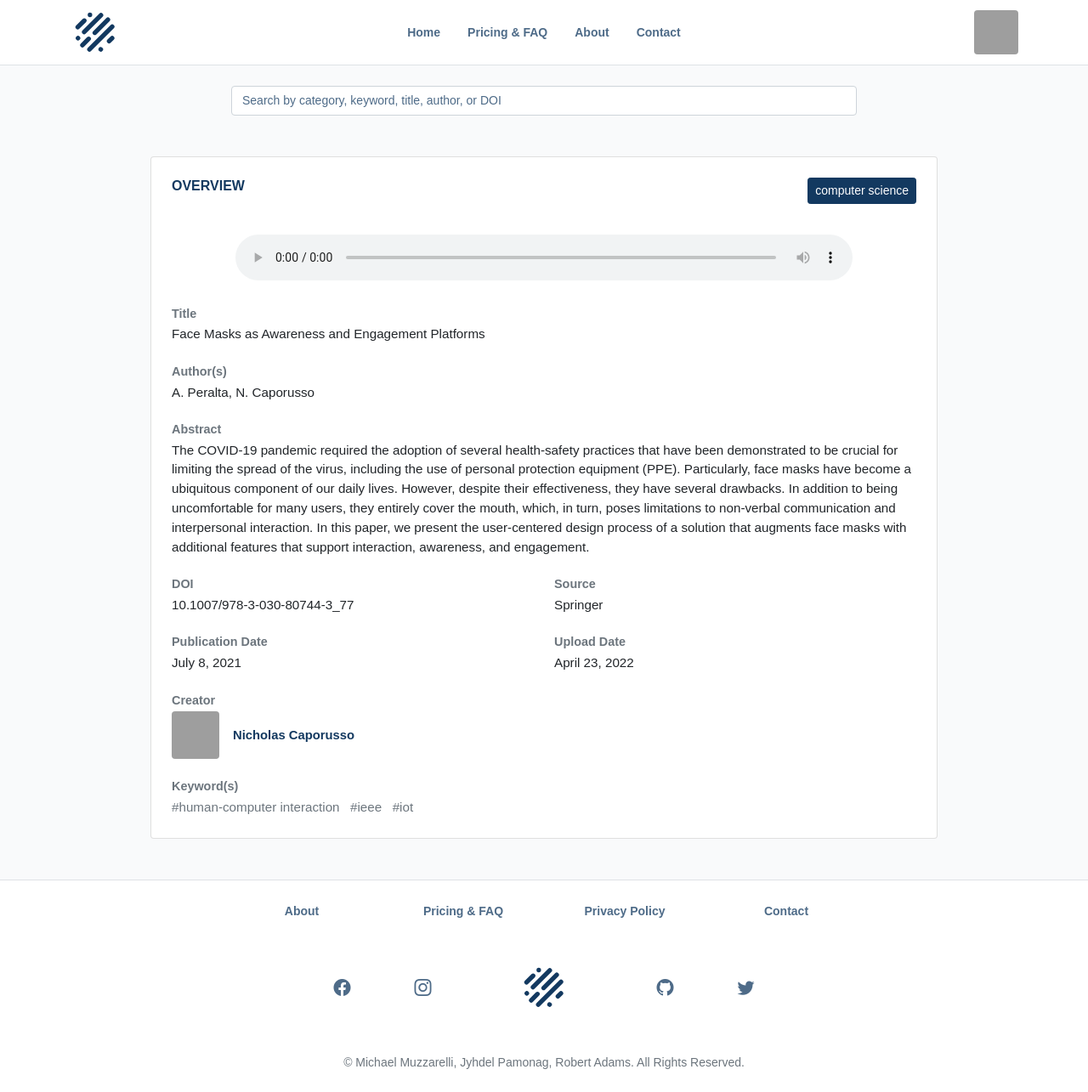
After one commit to muzzarellimj/podscholar, a PHP site: page /app/podcast/podcast.html in a window 1280 px wide. The commit adds this page. Shown: the whole page at 85% size. Run offline with PHP 8.4, Linux system fonts and the light colour scheme; some web fonts are replaced; grey boxes are pictures that could not be loaded.

Commit message:
Author podcast page HTML and Sass

```diff
--- /dev/null
+++ b/app/podcast/podcast.html
@@ -0,0 +1,240 @@
+<!doctype html>
+
+<html lang="en">
+	<head>
+		<meta charset="utf-8">
+		<meta name="viewport" content="width=device-width, initial-scale=1">
+
+		<title>PodScholar | The Impact of Social Media in Military Recruiting by Nicholas Caporusso</title>
+
+		<link rel="shortcut icon" href="../../asset/img/brand/brand-primary.svg">
+
+		<link rel="stylesheet" href="../../asset/css/bootscholar.css">
+	</head>
+
+	<body>
+		<header class="border-bottom">
+			<nav class="navbar navbar-expand-md">
+				<div class="container">
+					<div class="navbar-brand-container">
+						<a class="navbar-brand" href="../index.html">
+							<img class="navbar-brand-image" src="../../asset/img/brand/brand-primary.svg" alt="PodScholar">
+						</a>
+					</div>
+
+					<button class="navbar-toggler" type="button" data-bs-toggle="collapse" data-bs-target="#navigation" aria-controls="navigation" aria-expanded="false" aria-label="Toggle Navigation">
+						<span class="navbar-toggler-icon"></span>
+					</button>
+
+					<div id="navigation" class="collapse navbar-collapse">
+						<ul class="navbar-nav">
+							<li class="nav-item"><a class="nav-link" href="../index.html">Home</a></li>
+							<li class="nav-item"><a class="nav-link" href="../faq.html">Pricing & FAQ</a></li>
+							<li class="nav-item"><a class="nav-link" href="../about.html">About</a></li>
+							<li class="nav-item"><a class="nav-link" href="../contact.html">Contact</a></li>
+						</ul>
+
+						<div class="navbar-user-profile-container">
+							<div class="dropdown">
+								<a role="button" id="navbar-user-profile-dropdown" data-bs-toggle="dropdown" data-bs-auto-close="outside" aria-expanded="false">
+									<img class="navbar-user-profile-avatar" src="https://i.imgur.com/iza0pJ4.jpg" alt="Michael Muzzarelli">
+								</a>
+
+								<div class="navbar-user-profile-dropdown dropdown-menu dropdown-menu-end" aria-labelledby="navbar-user-profile-dropdown">
+									<div class="navbar-user-profile-dropdown-row" style="transform: rotate(0)">
+										<div class="navbar-user-profile-dropdown-avatar-container">
+											<img class="navbar-user-profile-dropdown-avatar" src="https://i.imgur.com/iza0pJ4.jpg" alt="Michael Muzzarelli">
+										</div>
+
+										<div class="navbar-user-profile-dropdown-username-container">
+											<div class="navbar-user-profile-dropdown-username-stack">
+												<h6 class="navbar-user-profile-dropdown-name">Michael Muzzarelli</h6>
+												<a class="navbar-user-profile-dropdown-username" href="../user/user.html?muzzarellimj">@muzzarellimj</a>
+											</div>
+										</div>
+									</div>
+
+									<hr class="dropdown-divider">
+
+									<div class="navbar-user-profile-dropdown-row">
+										<div class="navbar-user-profile-item-container">
+											<a class="navbar-user-profile-item" href="#">Preferences</a>
+											<a class="navbar-user-profile-item" href="#">Sign Out</a>
+										</div>
+									</div>
+								</div>
+							</div>
+						</div>
+					</div>
+				</div>
+			</nav>
+		</header>
+
+		<main class="podcast">
+			<section class="search">
+				<div class="container">
+					<div class="search-row">
+						<div class="search-col">
+							<label for="search-field" class="visually-hidden">Search by category, keyword, title, author, or DOI</label>
+							<input id="search-field" class="form-control" type="text" placeholder="Search by category, keyword, title, author, or DOI">
+						</div>
+					</div>
+				</div>
+			</section>
+
+			<div class="container">
+				<div class="row justify-content-center pt-5">
+					<div class="col-10">
+						<div class="card p-4">
+							<div class="row">
+								<div class="col-6">
+									<h6 class="podcast-attribute-category">overview</h6>
+								</div>
+
+								<div class="col-6 text-end">
+									<button class="btn btn-sm btn-primary" href="#">computer science</button>
+								</div>
+							</div>
+
+							<div class="row justify-content-center py-4">
+								<div class="col-10">
+									<audio class="w-100" controls>
+										<source src="..." type="audio/ogg">
+										Your browser does not support the audio element.
+									</audio>
+								</div>
+							</div>
+
+							<div class="row">
+								<div class="col-12">
+									<h6 class="podcast-attribute">Title</h6>
+									<p class="podcast-attribute-value">Face Masks as Awareness and Engagement Platforms</p>
+								</div>
+							</div>
+
+							<div class="row pt-4">
+								<div class="col-12">
+									<h6 class="podcast-attribute">Author(s)</h6>
+									<p class="podcast-attribute-value"><a class="podcast-attribute-link" href="mailto:agperalta@mail.fhsu.edu">A. Peralta</a>, <a class="podcast-attribute-link" href="mailto:caporusson1@nku.edu">N. Caporusso</a></p>
+								</div>
+							</div>
+
+							<div class="row pt-4">
+								<div class="col-12">
+									<h6 class="podcast-attribute">Abstract</h6>
+									<p class="podcast-attribute-value">The COVID-19 pandemic required the adoption of several health-safety practices that have been demonstrated to be crucial for limiting the spread of the virus, including the use of personal protection equipment (PPE). Particularly, face masks have become a ubiquitous component of our daily lives. However, despite their effectiveness, they have several drawbacks. In addition to being uncomfortable for many users, they entirely cover the mouth, which, in turn, poses limitations to non-verbal communication and interpersonal interaction. In this paper, we present the user-centered design process of a solution that augments face masks with additional features that support interaction, awareness, and engagement.</p>
+								</div>
+							</div>
+
+							<div class="row pt-4">
+								<div class="col-6">
+									<h6 class="podcast-attribute">DOI</h6>
+									<p class="podcast-attribute-value">10.1007/978-3-030-80744-3_77</p>
+								</div>
+
+								<div class="col-6">
+									<h6 class="podcast-attribute">Source</h6>
+									<p class="podcast-attribute-value">Springer</p>
+								</div>
+							</div>
+
+							<div class="row pt-4">
+								<div class="col-6">
+									<h6 class="podcast-attribute">Publication Date</h6>
+									<p class="podcast-attribute-value">July 8, 2021</p>
+								</div>
+
+								<div class="col-6">
+									<h6 class="podcast-attribute">Upload Date</h6>
+									<p class="podcast-attribute-value">April 23, 2022</p>
+								</div>
+							</div>
+
+							<div class="row pt-4">
+								<div class="col-12">
+									<h6 class="podcast-attribute">Creator</h6>
+
+									<div class="hstack align-items-center">
+										<img class="podcast-creator-avatar" src="https://i.imgur.com/wWbeuk9.jpg" alt="Nicholas Caporusso">
+										<a class="podcast-creator-link" href="#">Nicholas Caporusso</a>
+									</div>
+								</div>
+							</div>
+
+							<div class="row pt-4">
+								<div class="col-12">
+									<h6 class="podcast-attribute">Keyword(s)</h6>
+
+									<a class="podcast-attribute-keyword" href="#">#human-computer interaction</a>
+									<a class="podcast-attribute-keyword" href="#">#ieee</a>
+									<a class="podcast-attribute-keyword" href="#">#iot</a>
+								</div>
+							</div>
+						</div>
+					</div>
+				</div>
+			</div>
+		</main>
+
+		<footer class="border-top">
+			<div class="container">
+				<div class="footer-navigation-row">
+					<div class="footer-navigation-col">
+						<a class="footer-navigation-item" href="../about.html">About</a>
+					</div>
+
+					<div class="footer-navigation-col">
+						<a class="footer-navigation-item" href="../faq.html">Pricing & FAQ</a>
+					</div>
+
+					<div class="footer-navigation-col">
+						<a class="footer-navigation-item" href="#">Privacy Policy</a>
+					</div>
+
+					<div class="footer-navigation-col">
+						<a class="footer-navigation-item" href="../contact.html">Contact</a>
+					</div>
+				</div>
+
+				<div class="footer-social-row">
+					<div class="footer-social-col">
+						<a class="footer-social-item" href="#"><i class="bi bi-facebook"></i></a>
+					</div>
+
+					<div class="footer-social-col">
+						<a class="footer-social-item" href="#"><i class="bi bi-instagram"></i></a>
+					</div>
+
+					<div class="footer-brand-col">
+						<a href="../index.html"><img class="footer-brand-image" src="../../asset/img/brand/brand-primary.svg" alt="PodScholar"></a>
+					</div>
+
+					<div class="footer-social-col">
+						<a class="footer-social-item" href="#"><i class="bi bi-github"></i></a>
+					</div>
+
+					<div class="footer-social-col">
+						<a class="footer-social-item" href="#"><i class="bi bi-twitter"></i></a>
+					</div>
+				</div>
+
+				<div class="footer-copyright-row">
+					<div class="footer-copyright-col">
+						<p class="footer-copyright">&copy; Michael Muzzarelli, Jyhdel Pamonag, Robert Adams. All Rights Reserved.</p>
+					</div>
+				</div>
+			</div>
+		</footer>
+
+		<script src="../../asset/vendor/bootstrap/dist/js/bootstrap.bundle.min.js"></script>
+		<script src="../../asset/js/front-end.js"></script>
+
+		<script>
+			// call initially...
+			setStaticDocumentMainHeight();
+
+			// ...and on each resize
+			window.addEventListener('resize', setStaticDocumentMainHeight);
+		</script>
+	</body>
+</html>
--- a/asset/sass/bootscholar.sass
+++ b/asset/sass/bootscholar.sass
@@ -38,6 +38,7 @@ $font-color-primary: $primary
 @import 'page/faq'
 @import 'page/filter-index'
 @import 'page/login'
+@import 'page/podcast'
 @import 'page/register'
 @import 'page/tac'
 @import 'page/upload'
--- /dev/null
+++ b/asset/sass/page/_podcast.sass
@@ -0,0 +1,57 @@
+.podcast
+	@extend .pb-5, .px-3
+
+	.podcast-attribute-category
+		@extend .m-0, .pb-4
+
+		color: $primary
+		font-size: 1rem
+		font-weight: 700
+		text-transform: uppercase
+
+	.podcast-attribute
+		@extend .text-muted, .m-0, .p-0, .pb-1
+
+		font-size: 0.9rem
+		font-weight: 600
+
+	.podcast-attribute-value
+		@extend .m-0, .p-0
+
+		font-size: 0.95rem
+
+	.podcast-attribute-link
+		@extend .text-reset
+
+		font-weight: 500
+		text-decoration: none
+
+		&:active, &:hover
+			text-decoration:    underline
+
+	.podcast-attribute-keyword
+		@extend .text-muted, .pe-2
+
+		font-size: 0.95rem
+		text-decoration: none
+
+		&:active, &:hover
+			text-decoration: underline
+
+	.podcast-creator-avatar
+		@extend .rounded
+
+		height: 3.5rem
+		object-fit: cover
+		width: 3.5rem
+
+	.podcast-creator-link
+		@extend .ps-3, .d-lg-block, .d-none
+
+		color: $primary
+		font-size: 0.925rem
+		font-weight: 600
+		text-decoration: none
+
+		&:active, &:hover
+			text-decoration: underline
```
Also changed, not shown: asset/css/bootscholar.css, 1 other file.
